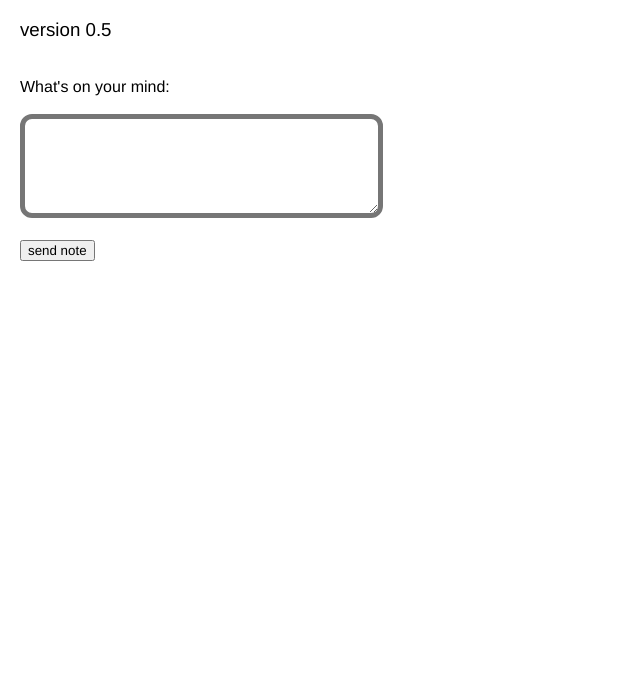
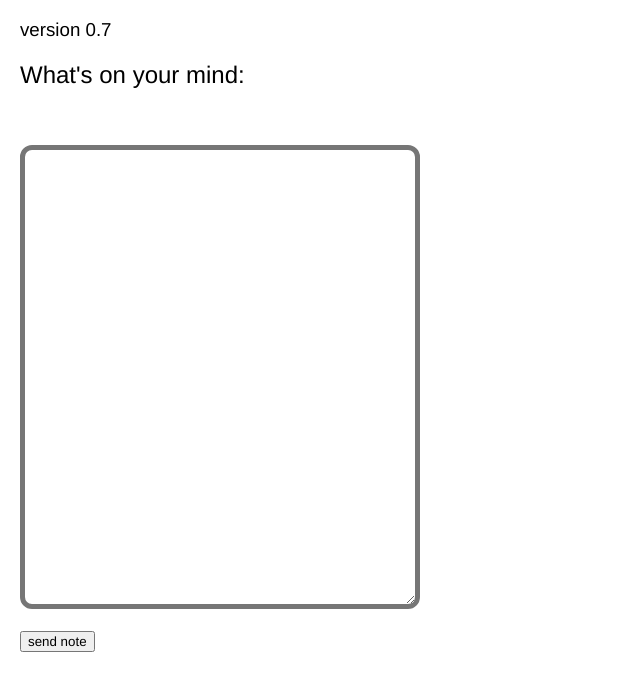
Before and after one commit to anbdesign/kindleNotes, a website: page src/index.html in a window 1280 px wide. Shown: the part 61-752 px from the top of the page, without its empty margins (0-640 px from the left). Drawn offline with Linux system fonts and the light colour scheme.

Commit message:
removed ajax form submission

```diff
--- a/src/index.html
+++ b/src/index.html
@@ -11,22 +11,17 @@
 <body>
   <main>
     <h1>Kindle Notes</h1>
-    <h3>version 0.5</h3><br/>
-    <form class="gform" method="POST" action="https://script.google.com/macros/s/AKfycbxPlDIdoKdPlbbSu5Ow8w8OlvNRP9xrH1fG__838bIj3vwIgyyAfrxjxcJ0NsIo0z78Fw/exec">
-      <label>What's on your mind:</label><br/><br/>
-      <textarea name="content" id="textareaID" rows="6" cols="45"></textarea><br/><br/>
+    <h3>version 0.7</h3>
+    <form class="gform" method="POST" action="https://script.google.com/macros/s/AKfycbydKVBZoctXdMlb4WD_gGvIf13DKkMPqEpzUM389Jod73fhbPNOSIRym81cbBKc7FQC_Q/exec">
+      <label><h2>What's on your mind:</h2></label><br/><br/>
+      <textarea name="content" id="textareaID" rows="30" cols="50"></textarea><br/><br/>
       <input type="submit" value="send note">
-
-      <div style="display:none" class="thankyou_message">
-        <!-- You can customize the thankyou message by editing the code below -->
-        <h2>Note Sent! <a href="javascript:window.location.href=window.location.href">Click to Reload</a></h2>
-      </div>
     </form>
   </main>
 
 
 
-<script data-cfasync="false" type="text/javascript" src="form-submission-handler.js"></script>
+<!-- <script data-cfasync="false" type="text/javascript" src="form-submission-handler.js"></script> -->
 
 </body>
 
```
